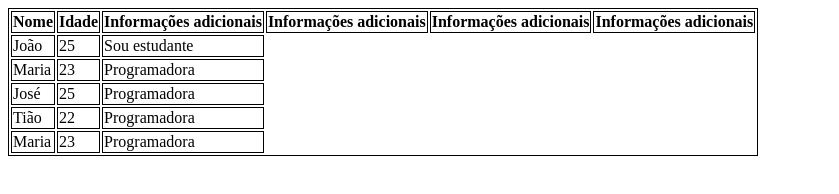
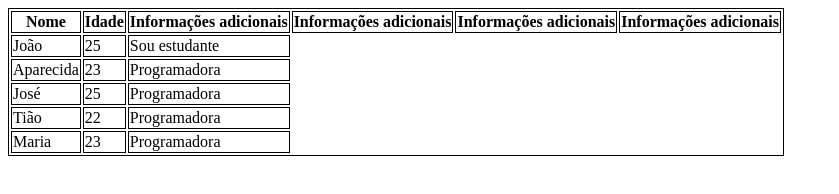
Before and after one commit to Elton-Prazeres/aula-tabela, a plain HTML site: page index.html in a window 1280 px wide. Shown: the whole page, without its empty margins (0-839 px from the left). Drawn offline with Linux system fonts and the light colour scheme.

Commit message:
alterei o nome Maria para Aparecida

```diff
--- a/index.html
+++ b/index.html
@@ -29,7 +29,7 @@
                 <td>Sou estudante</td>
             </tr>
             <tr>
-                <td>Maria</td>
+                <td>Aparecida</td>
                 <td>23</td>
                 <td>Programadora</td>
             </tr>
```
